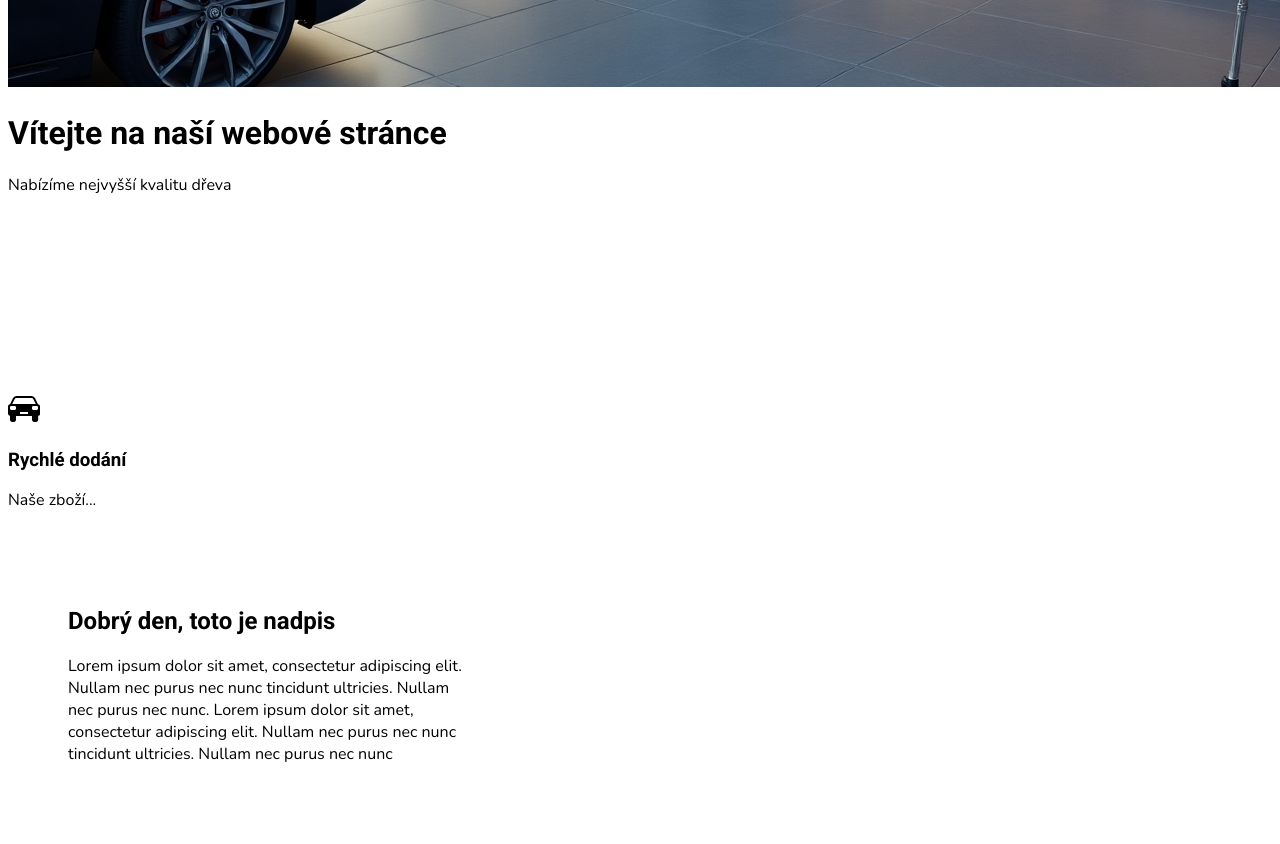
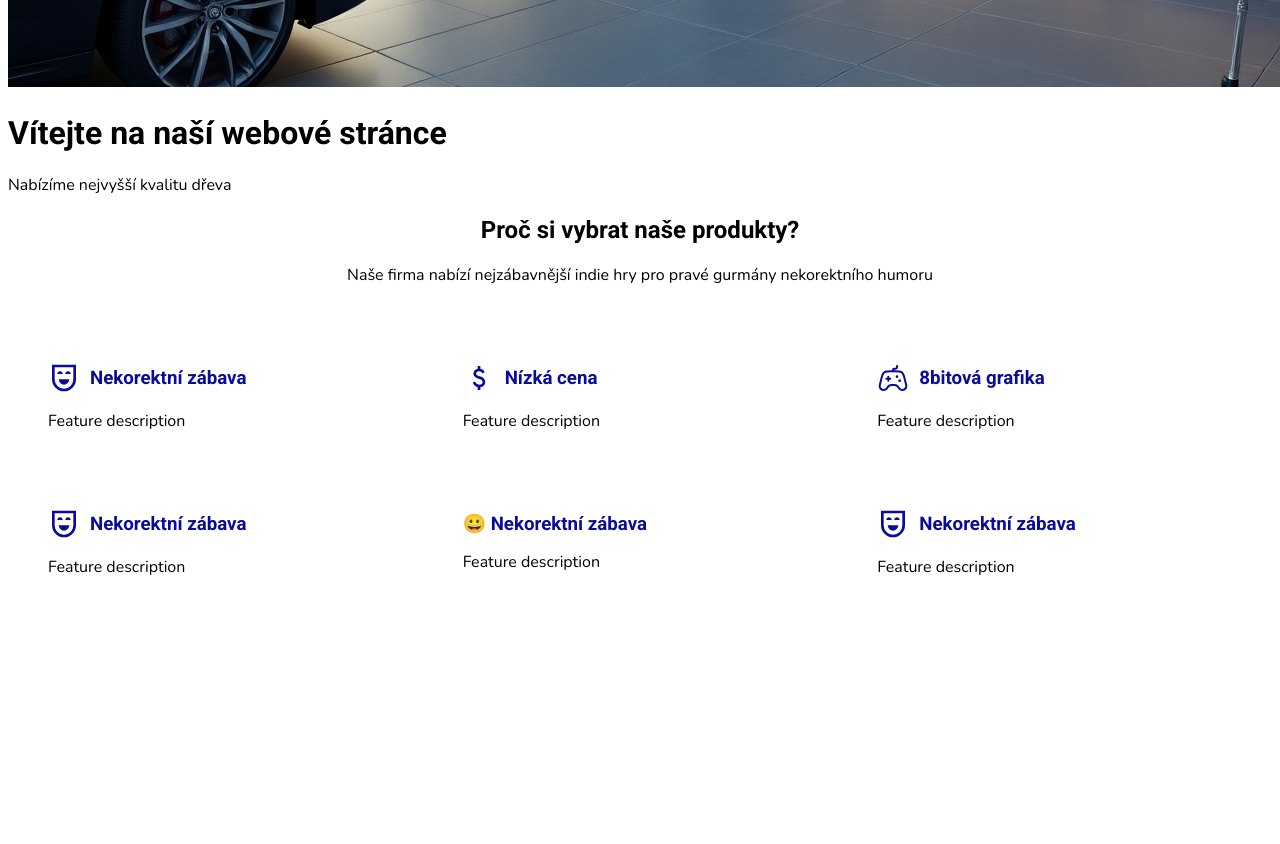
Before and after one commit to Dariia03/proekt, a plain HTML site: page index.html in a window 1280 px wide. Shown: the part 880-1724 px from the top of the page. After the commit the page ends 1542 px from the top, so only its background shows below. Drawn offline with nearby package versions, Linux system fonts and the light colour scheme; a web font is replaced by a local one.

Commit message:
pridani novych bloku

```diff
--- a/index.html
+++ b/index.html
@@ -25,7 +25,7 @@
 
             <div class="banner">
                 <div class="banner-image">
-                    <img src="img/atmosferic.jpeg"
+                    <img src="img/atmosferic.jpeg">
 
                 </div>
                 <div class="banner-text">
@@ -34,18 +34,56 @@
                 </div>
             </div>
 
-            <div class="features"></div>
-            <div class="feature"></div>
-            <div class="feature head"></div>
-            <icon><svg xmlns="http://www.w3.org/2000/svg" width="32" height="32" viewBox="0 0 16 16"><path fill="currentColor" d="m15 6.1l-1.4-2.9c-.4-.7-1.1-1.2-1.9-1.2H4.3c-.8 0-1.5.5-1.9 1.2L1 6.1c-.6.1-1 .6-1 1.1v3.5c0 .6.4 1.1 1 1.2v2c0 .6.5 1.1 1.1 1.1H3c.5 0 1-.5 1-1.1V12h8v1.9c0 .6.5 1.1 1.1 1.1h.9c.6 0 1.1-.5 1.1-1.1v-2c.6-.1 1-.6 1-1.2V7.2c-.1-.5-.5-1-1.1-1.1M4 8.4c0 .3-.3.6-.6.6H1.6c-.3 0-.6-.3-.6-.6v-.8c0-.3.3-.6.6-.6h1.8c.3 0 .6.3.6.6zm6 2.6H6v-1h4zM2.1 6l1.2-2.4c.2-.4.6-.6 1-.6h7.4c.4 0 .8.2 1 .6L13.9 6zM15 8.4c0 .3-.3.6-.6.6h-1.8c-.3 0-.6-.3-.6-.6v-.8c0-.3.3-.6.6-.6h1.8c.3 0 .6.3.6.6z"/></svg>
-            </icon>
-            <h3>Rychlé dodání</h3>
-            <p>Naše zboží...</p>
+            <div class="callta">
+                <h2>Proč si vybrat naše produkty?</h2>
+                <p>Naše firma nabízí nejzábavnější indie hry pro pravé gurmány nekorektního humoru</p>
+            </div>
 
-            <div style="max-width: 400px;padding: 60px;">
-                <h2>Dobrý den, toto je nadpis</h2>
-                <p>Lorem ipsum dolor sit amet, consectetur adipiscing elit. Nullam nec purus nec nunc tincidunt ultricies. Nullam nec purus nec nunc. Lorem ipsum dolor sit amet, consectetur adipiscing elit. Nullam nec purus nec nunc tincidunt ultricies. Nullam nec purus nec nunc</p>
+            <div class="features">
+                <div class="feature">
+                    <div class="feature-head">
+                        <svg xmlns="http://www.w3.org/2000/svg" width="32" height="32" viewBox="0 0 24 24"><path fill="currentColor" d="M12 17q1.65 0 2.825-1.175T16 13H8q0 1.65 1.175 2.825T12 17M7 9h4q0-.825-.587-1.412T9 7t-1.412.588T7 9m6 0h4q0-.825-.587-1.412T15 7t-1.412.588T13 9m-1 13q-1.875 0-3.512-.712t-2.85-1.925t-1.925-2.85T3 13V2h18v11q0 1.875-.712 3.513t-1.925 2.85t-2.85 1.925T12 22m0-2q2.9 0 4.95-2.05T19 13V4H5v9q0 2.9 2.05 4.95T12 20m0-8"></path></svg>
+                        <h3>Nekorektní zábava</h3>
+                    </div>
+                    <p>Feature description</p>
+                </div>
+                <div class="feature">
+                    <div class="feature-head">
+                        <svg xmlns="http://www.w3.org/2000/svg" width="32" height="32" viewBox="0 0 24 24"><path fill="currentColor" d="M11.025 21v-2.15q-1.325-.3-2.287-1.15t-1.413-2.4l1.85-.75q.375 1.2 1.113 1.825t1.937.625q1.025 0 1.738-.462t.712-1.438q0-.875-.55-1.387t-2.55-1.163q-2.15-.675-2.95-1.612t-.8-2.288q0-1.625 1.05-2.525t2.15-1.025V3h2v2.1q1.25.2 2.063.913t1.187 1.737l-1.85.8q-.3-.8-.85-1.2t-1.5-.4q-1.1 0-1.675.488T9.825 8.65q0 .825.75 1.3t2.6 1q1.725.5 2.613 1.588t.887 2.512q0 1.775-1.05 2.7t-2.6 1.15V21z"></path></svg>
+                        <h3>Nízká cena</h3>
+                    </div>
+                    <p>Feature description</p>
+                </div>
+                <div class="feature">
+                    <div class="feature-head">
+                        <svg xmlns="http://www.w3.org/2000/svg" width="32" height="32" viewBox="0 0 24 24"><g fill="none"><path stroke="currentColor" stroke-linecap="round" stroke-width="1.5" d="M8.5 11v3M7 12.5h3"></path><path stroke="currentColor" stroke-width="1.5" d="m21.92 17.377l-1.085-4.517c-.613-2.553-.92-3.83-1.79-4.666q-.331-.319-.725-.56C17.284 7 15.937 7 13.243 7h-2.486c-2.694 0-4.041 0-5.077.634q-.394.241-.725.56c-.87.837-1.177 2.113-1.79 4.666L2.08 17.377c-.381 1.587.633 3.175 2.264 3.546c1.376.312 2.791-.342 3.413-1.576l.128-.255c.57-1.133 1.754-1.852 3.051-1.852h2.128c1.297 0 2.48.719 3.051 1.852l.128.255c.622 1.234 2.037 1.888 3.413 1.575c1.631-.37 2.645-1.958 2.264-3.545Z"></path><path stroke="currentColor" stroke-linecap="round" stroke-width="1.5" d="M12 7V6a1 1 0 0 1 1-1h1a1 1 0 0 0 1-1V3"></path><path fill="currentColor" d="M16 11a1 1 0 1 1-2 0a1 1 0 0 1 2 0m2 3a1 1 0 1 1-2 0a1 1 0 0 1 2 0"></path></g></svg>
+                        <h3>8bitová grafika</h3>
+                    </div>
+                    <p>Feature description</p>
+                </div>
+                <div class="feature">
+                    <div class="feature-head">
+                        <svg xmlns="http://www.w3.org/2000/svg" width="32" height="32" viewBox="0 0 24 24"><path fill="currentColor" d="M12 17q1.65 0 2.825-1.175T16 13H8q0 1.65 1.175 2.825T12 17M7 9h4q0-.825-.587-1.412T9 7t-1.412.588T7 9m6 0h4q0-.825-.587-1.412T15 7t-1.412.588T13 9m-1 13q-1.875 0-3.512-.712t-2.85-1.925t-1.925-2.85T3 13V2h18v11q0 1.875-.712 3.513t-1.925 2.85t-2.85 1.925T12 22m0-2q2.9 0 4.95-2.05T19 13V4H5v9q0 2.9 2.05 4.95T12 20m0-8"></path></svg>
+                        <h3>Nekorektní zábava</h3>
+                    </div>
+                    <p>Feature description</p>
+                </div>
+                <div class="feature">
+                    <div class="feature-head">
+                        <h3>😀 Nekorektní zábava</h3>
+                    </div>
+                    <p>Feature description</p>
+                </div>
+                <div class="feature">
+                    <div class="feature-head">
+                        <svg xmlns="http://www.w3.org/2000/svg" width="32" height="32" viewBox="0 0 24 24"><path fill="currentColor" d="M12 17q1.65 0 2.825-1.175T16 13H8q0 1.65 1.175 2.825T12 17M7 9h4q0-.825-.587-1.412T9 7t-1.412.588T7 9m6 0h4q0-.825-.587-1.412T15 7t-1.412.588T13 9m-1 13q-1.875 0-3.512-.712t-2.85-1.925t-1.925-2.85T3 13V2h18v11q0 1.875-.712 3.513t-1.925 2.85t-2.85 1.925T12 22m0-2q2.9 0 4.95-2.05T19 13V4H5v9q0 2.9 2.05 4.95T12 20m0-8"></path></svg>
+                        <h3>Nekorektní zábava</h3>
+                    </div>
+                    <p>Feature description</p>
+                </div>
             </div>
+
+
 
         </div>
 
```
